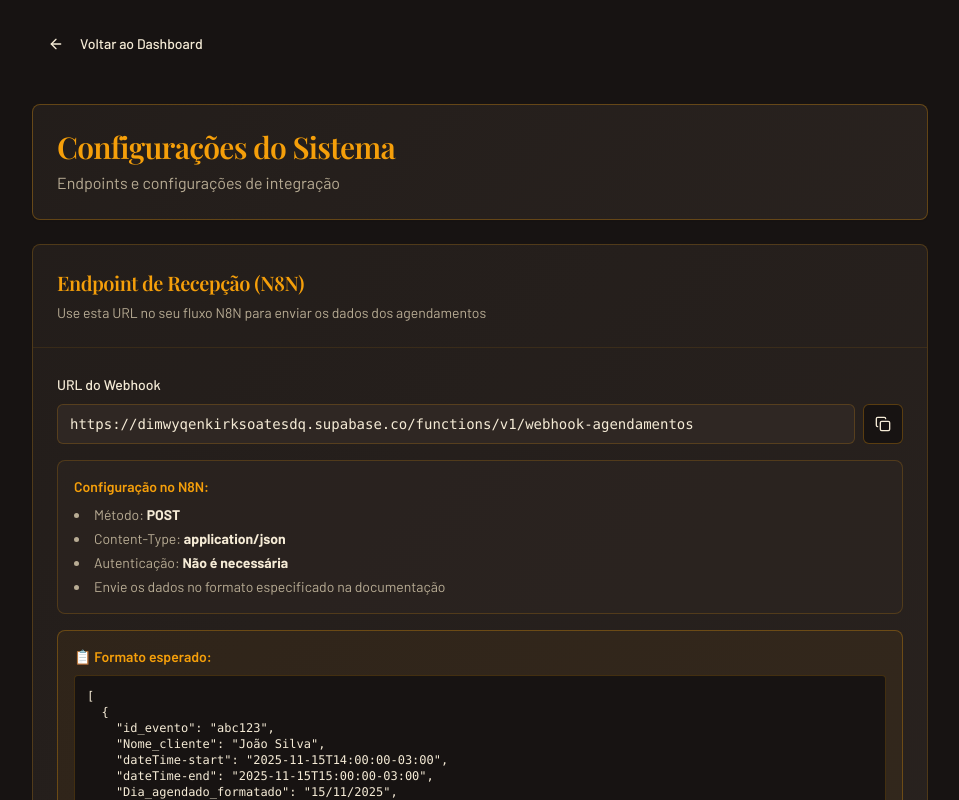
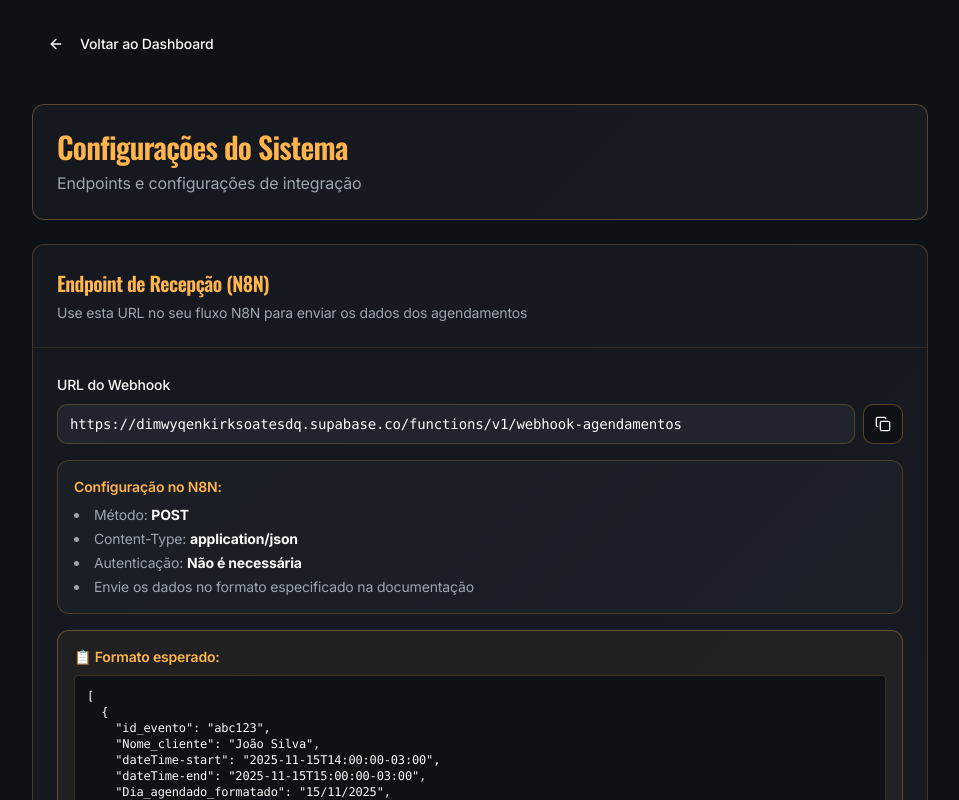
Before and after one commit to WilianHenrique/barbeariamarcotulio, a React (Vite) app: page /settings in a window 1280 px wide. Shown: the top 800 px of the page, without its empty margins (160-1119 px from the left). Built offline with nearby package versions, Linux system fonts and the light colour scheme; the HTML template or start-up script is replaced by a standard one.

Commit message:
Refine theme colors and fonts
Update the system's visual theme with a more professional and elegant color palette and modern fonts. This includes changes to `index.html` for font imports, `src/index.css` for new color variables and gradients, and `tailwind.config.ts` for font family configurations.

```diff
--- a/index.html
+++ b/index.html
@@ -10,7 +10,7 @@
     <!-- Google Fonts -->
     <link rel="preconnect" href="https://fonts.googleapis.com">
     <link rel="preconnect" href="https://fonts.gstatic.com" crossorigin>
-    <link href="https://fonts.googleapis.com/css2?family=Barlow:wght@400;500;600;700&family=Playfair+Display:wght@600;700;800&display=swap" rel="stylesheet">
+    <link href="https://fonts.googleapis.com/css2?family=Inter:wght@300;400;500;600;700;800&family=Oswald:wght@400;500;600;700&display=swap" rel="stylesheet">
 
     <meta property="og:title" content="Sistema de Agendamentos - Barbearia Marco Túlio" />
     <meta property="og:description" content="Sistema de gerenciamento de notificações de agendamentos" />
--- a/src/index.css
+++ b/src/index.css
@@ -8,81 +8,81 @@ All colors MUST be HSL.
 
 @layer base {
   :root {
-    /* Tema Barbearia Marco Túlio - Elegante e Clássico */
-    --background: 20 14% 8%;
-    --foreground: 40 60% 90%;
+    /* Tema Barbearia Premium - Moderno e Sofisticado */
+    --background: 220 20% 7%;
+    --foreground: 210 20% 98%;
 
-    --card: 20 14% 12%;
-    --card-foreground: 40 60% 90%;
+    --card: 220 18% 10%;
+    --card-foreground: 210 20% 98%;
 
-    --popover: 20 14% 10%;
-    --popover-foreground: 40 60% 90%;
+    --popover: 220 20% 8%;
+    --popover-foreground: 210 20% 98%;
 
-    --primary: 38 92% 50%;
-    --primary-foreground: 20 14% 8%;
+    --primary: 35 100% 65%;
+    --primary-foreground: 220 20% 7%;
 
-    --secondary: 20 14% 16%;
-    --secondary-foreground: 40 60% 90%;
+    --secondary: 220 15% 15%;
+    --secondary-foreground: 210 20% 98%;
 
-    --muted: 20 14% 20%;
-    --muted-foreground: 40 20% 65%;
+    --muted: 220 15% 18%;
+    --muted-foreground: 210 10% 65%;
 
-    --accent: 0 72% 45%;
-    --accent-foreground: 40 60% 90%;
+    --accent: 15 85% 55%;
+    --accent-foreground: 210 20% 98%;
 
-    --destructive: 0 72% 50%;
-    --destructive-foreground: 40 60% 90%;
+    --destructive: 0 80% 55%;
+    --destructive-foreground: 210 20% 98%;
 
-    --border: 20 14% 24%;
-    --input: 20 14% 20%;
-    --ring: 38 92% 50%;
+    --border: 220 15% 22%;
+    --input: 220 15% 20%;
+    --ring: 35 100% 65%;
 
-    --radius: 0.5rem;
+    --radius: 0.75rem;
 
-    /* Gradientes Barbearia */
-    --gradient-primary: linear-gradient(135deg, hsl(38 92% 50%), hsl(35 88% 45%));
-    --gradient-dark: linear-gradient(180deg, hsl(20 14% 10%), hsl(20 14% 6%));
-    --gradient-card: linear-gradient(135deg, hsl(20 14% 12%), hsl(20 14% 14%));
-    --gradient-accent: linear-gradient(135deg, hsl(0 72% 45%), hsl(0 68% 40%));
+    /* Gradientes Premium */
+    --gradient-primary: linear-gradient(135deg, hsl(35 100% 65%), hsl(38 100% 75%));
+    --gradient-accent: linear-gradient(135deg, hsl(15 85% 55%), hsl(15 75% 45%));
+    --gradient-dark: linear-gradient(180deg, hsl(220 20% 7%), hsl(220 18% 9%));
+    --gradient-card: linear-gradient(135deg, hsl(220 18% 10%) 0%, hsl(220 18% 11%) 100%);
 
-    /* Sombras Elegantes */
-    --shadow-primary: 0 10px 40px -10px hsl(38 92% 50% / 0.5);
-    --shadow-card: 0 4px 20px hsl(0 0% 0% / 0.4);
-    --shadow-glow: 0 0 30px hsl(38 92% 50% / 0.3);
+    /* Sombras Premium */
+    --shadow-glow: 0 8px 32px hsl(35 100% 65% / 0.25);
+    --shadow-glow-strong: 0 12px 48px hsl(35 100% 65% / 0.4);
+    --shadow-accent: 0 8px 32px hsl(15 85% 55% / 0.2);
+    --shadow-card: 0 4px 20px hsl(220 20% 7% / 0.5);
 
-    /* Animações Suaves */
-    --transition-smooth: all 0.3s cubic-bezier(0.4, 0, 0.2, 1);
-    --transition-glow: box-shadow 0.3s ease-in-out;
+    /* Transições */
+    --transition-smooth: all 0.35s cubic-bezier(0.4, 0, 0.2, 1);
   }
 
   .dark {
-    --background: 20 14% 8%;
-    --foreground: 40 60% 90%;
+    --background: 220 20% 7%;
+    --foreground: 210 20% 98%;
 
-    --card: 20 14% 12%;
-    --card-foreground: 40 60% 90%;
+    --card: 220 18% 10%;
+    --card-foreground: 210 20% 98%;
 
-    --popover: 20 14% 10%;
-    --popover-foreground: 40 60% 90%;
+    --popover: 220 20% 8%;
+    --popover-foreground: 210 20% 98%;
 
-    --primary: 38 92% 50%;
-    --primary-foreground: 20 14% 8%;
+    --primary: 35 100% 65%;
+    --primary-foreground: 220 20% 7%;
 
-    --secondary: 20 14% 16%;
-    --secondary-foreground: 40 60% 90%;
+    --secondary: 220 15% 15%;
+    --secondary-foreground: 210 20% 98%;
 
-    --muted: 20 14% 20%;
-    --muted-foreground: 40 20% 65%;
+    --muted: 220 15% 18%;
+    --muted-foreground: 210 10% 65%;
 
-    --accent: 0 72% 45%;
-    --accent-foreground: 40 60% 90%;
+    --accent: 15 85% 55%;
+    --accent-foreground: 210 20% 98%;
 
-    --destructive: 0 72% 50%;
-    --destructive-foreground: 40 60% 90%;
+    --destructive: 0 80% 55%;
+    --destructive-foreground: 210 20% 98%;
 
-    --border: 20 14% 24%;
-    --input: 20 14% 20%;
-    --ring: 38 92% 50%;
+    --border: 220 15% 22%;
+    --input: 220 15% 20%;
+    --ring: 35 100% 65%;
   }
 }
 
@@ -93,36 +93,46 @@ All colors MUST be HSL.
 
   body {
     @apply bg-background text-foreground;
-    font-family: 'Barlow', sans-serif;
+    font-family: 'Inter', sans-serif;
+    font-weight: 400;
+    letter-spacing: -0.01em;
   }
 
   h1, h2, h3, h4, h5, h6 {
-    font-family: 'Playfair Display', serif;
-    font-weight: 700;
+    font-family: 'Oswald', sans-serif;
+    font-weight: 600;
+    letter-spacing: 0.02em;
+    text-transform: uppercase;
   }
 
-  /* Efeito de brilho dourado em cards */
+  /* Cards com estilo premium */
   .barber-card {
     background: var(--gradient-card);
     box-shadow: var(--shadow-card);
     border: 1px solid hsl(var(--border));
     transition: var(--transition-smooth);
+    backdrop-filter: blur(10px);
   }
 
   .barber-card:hover {
     box-shadow: var(--shadow-glow);
-    border-color: hsl(38 92% 50% / 0.3);
+    border-color: hsl(var(--primary) / 0.4);
+    transform: translateY(-2px);
   }
 
-  /* Botões com estilo de barbearia */
+  /* Botões com estilo premium */
   .barber-button-primary {
     background: var(--gradient-primary);
-    box-shadow: var(--shadow-primary);
+    color: hsl(var(--primary-foreground));
+    font-weight: 600;
+    text-transform: uppercase;
+    letter-spacing: 0.08em;
     transition: var(--transition-smooth);
+    box-shadow: 0 4px 16px hsl(var(--primary) / 0.25);
   }
 
   .barber-button-primary:hover {
-    box-shadow: 0 15px 50px -15px hsl(38 92% 50% / 0.7);
-    transform: translateY(-2px);
+    box-shadow: var(--shadow-glow-strong);
+    transform: translateY(-3px) scale(1.02);
   }
 }
--- a/tailwind.config.ts
+++ b/tailwind.config.ts
@@ -59,8 +59,8 @@ export default {
         },
       },
       fontFamily: {
-        'sans': ['Barlow', 'sans-serif'],
-        'display': ['Playfair Display', 'serif'],
+        'sans': ['Inter', 'system-ui', '-apple-system', 'sans-serif'],
+        'display': ['Oswald', 'Impact', 'sans-serif'],
       },
       borderRadius: {
         lg: "var(--radius)",
@@ -68,8 +68,8 @@ export default {
         sm: "calc(var(--radius) - 4px)",
       },
       boxShadow: {
-        'glow': '0 0 30px hsl(38 92% 50% / 0.3)',
-        'glow-strong': '0 0 40px hsl(38 92% 50% / 0.5)',
+        'glow': '0 8px 32px hsl(35 100% 65% / 0.25)',
+        'glow-strong': '0 12px 48px hsl(35 100% 65% / 0.4)',
       },
       keyframes: {
         "accordion-down": {
```
